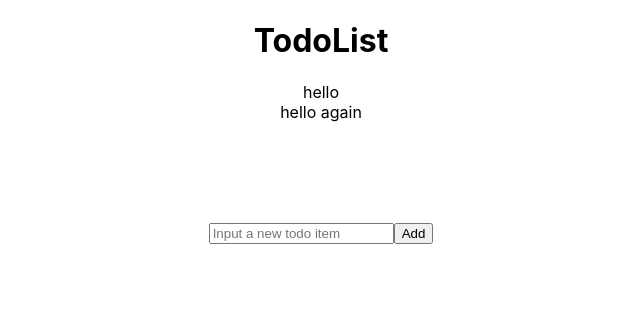
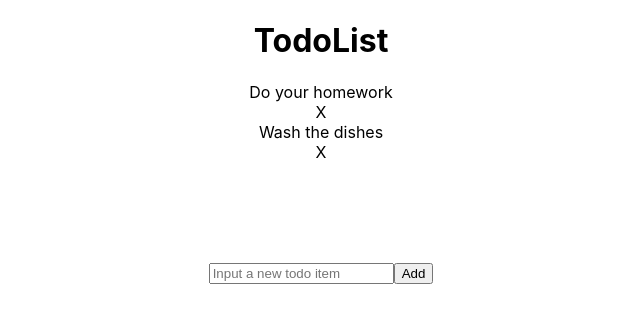
Before and after one commit to ORARAPA/to-do-list-8-17-21, a React (Create React App) app in the folder todo-list-redux/: page / in a window 1280 px wide. Shown: the top 322 px of the page, without its empty margins (319-959 px from the left). Built offline with nearby package versions, Linux system fonts and the light colour scheme.

Commit message:
[ToDoList][Paraluman] feat: add delete to do item

```diff
--- a/todo-list-redux/src/features/todos/components/TodoItem.js
+++ b/todo-list-redux/src/features/todos/components/TodoItem.js
@@ -1,5 +1,5 @@
 import React from 'react';
-import {selectTodoById} from "../reducers/todosSlice";
+import {DeleteTodo, selectTodoById} from "../reducers/todosSlice";
 import { useSelector, useDispatch } from "react-redux";
 import {ToggleTodo} from "../reducers/todosSlice";
 import "../styles/TodoItem.css";
@@ -13,9 +13,22 @@ function TodoItem(props){
         dispatch(ToggleTodo(props.itemId));
     }
 
+    function handleClickDelete(event){
+        if (window.confirm('Do you want to delete this task?')) {
+            dispatch(DeleteTodo(props.itemId));
+            console.log('Task deleted.');
+          } else {
+            console.log('Task NOT deleted.');
+          }
+        event.stopPropagation();
+    }
+
     const todoStatus = todo.done ? "done" : "";
 
-    return <div className={`TodoItem-todo ${todoStatus}`} onClick ={handleClick}>{todo.text}</div>
+    return (<div className={`TodoItem-todo ${todoStatus}`} onClick ={handleClick}>
+                {todo.text}
+                <div className="div-right" onClick={handleClickDelete}>X</div>
+            </div> )
 }
 
 
--- a/todo-list-redux/src/features/todos/reducers/todosSlice.js
+++ b/todo-list-redux/src/features/todos/reducers/todosSlice.js
@@ -10,12 +10,12 @@ const initialState = todosAdapter.getInitialState({
     entities: {
         1:{
             id:"1",
-            text: "hello",
+            text: "Do your homework",
             done: false,
         },
         2:{
             id:"2",
-            text: "hello again",
+            text: "Wash the dishes",
             done: false,
         },
     },
@@ -33,16 +33,18 @@ const todosSlice = createSlice({
             });
         },
         ToggleTodo(state, action){
-            console.log(action);
             const todo = state.entities[action.payload];
             todo.done = !todo.done;
-            //todosAdapter.updateOne
+        },
+        DeleteTodo(state, action){
+            todosAdapter.removeOne(state,action.payload);
         },
     }
 })
 
 export const {AddTodo} = todosSlice.actions;
 export const {ToggleTodo} = todosSlice.actions;
+export const {DeleteTodo} = todosSlice.actions;
 
 export default todosSlice.reducer;
 
```
